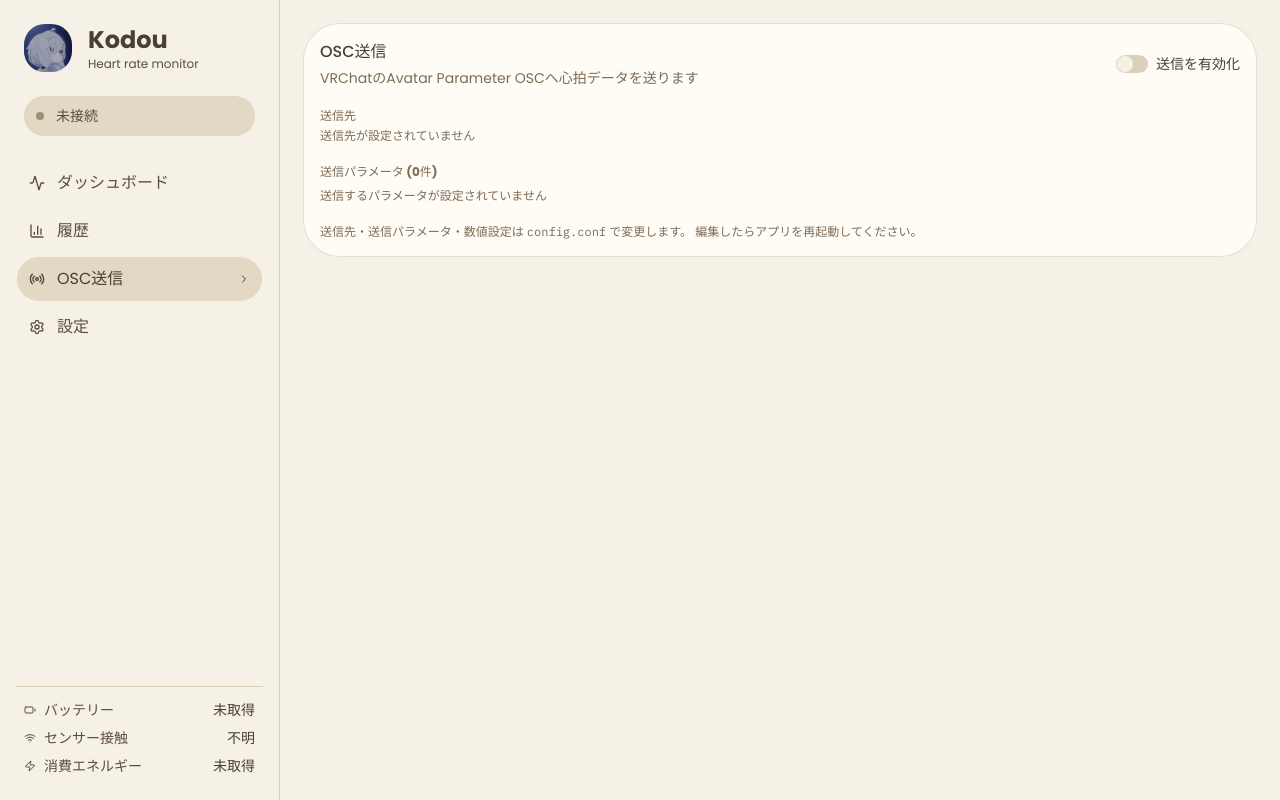
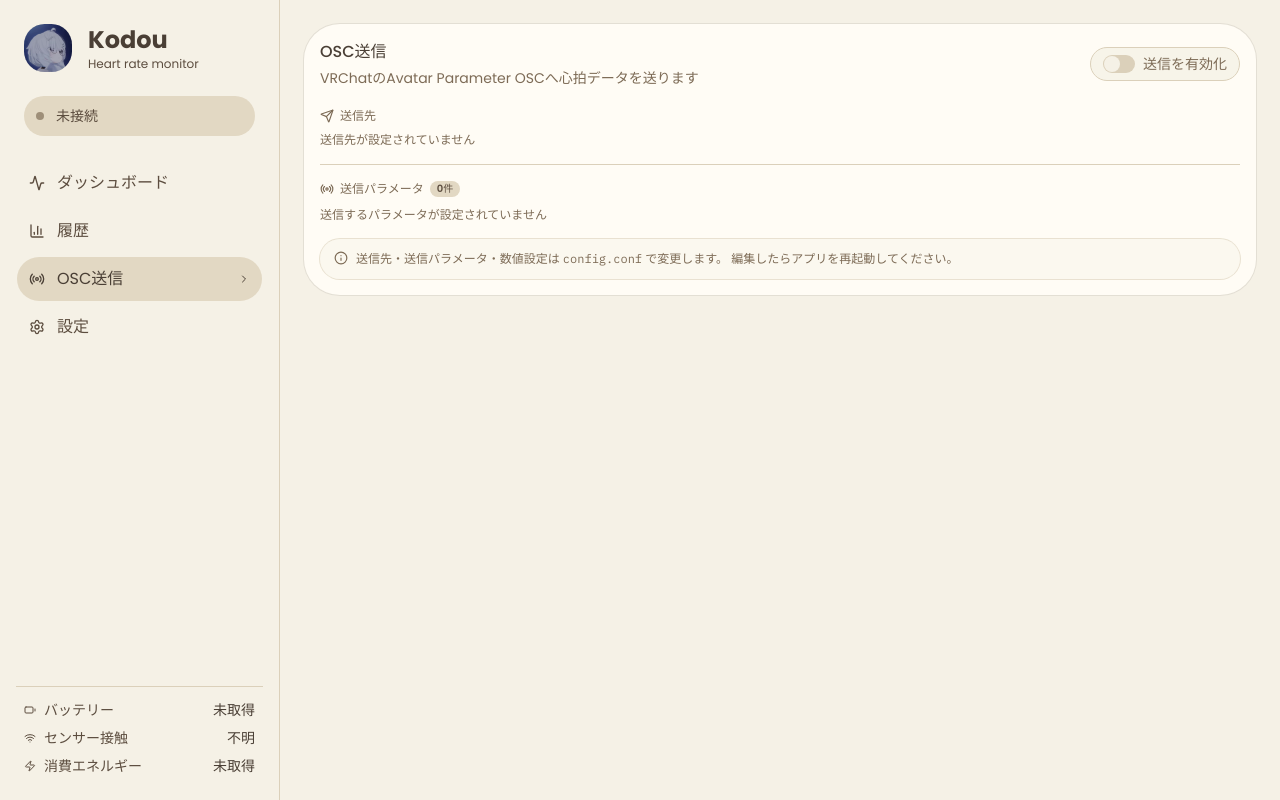
Before and after one commit to Nlkomaru/kodou, a React (Vite) app in the folder app/: page /#/top in a window 1280 px wide. Both pictures are taken after a click on the button "OSC送信". Built offline with nearby package versions, Linux system fonts and the light colour scheme.

Commit message:
💄 Polish OSC panel layout with section headings and spacing

```diff
--- a/app/src/components/osc-panel/osc-panel.tsx
+++ b/app/src/components/osc-panel/osc-panel.tsx
@@ -1,7 +1,9 @@
 import { useAtom, useAtomValue } from "jotai";
+import { Info, type LucideIcon, Radio, Send } from "lucide-react";
 import { Card, CardHeader, CardTitle, CardDescription, CardContent } from "@/components/ui/card";
 import { Badge } from "@/components/ui/badge";
 import { Label } from "@/components/ui/label";
+import { Separator } from "@/components/ui/separator";
 import { Switch } from "@/components/ui/switch";
 import { OSC_PARAM_META } from "@/lib/osc";
 import { activeOscParamsAtom, oscAddressesAtom, oscEnabledAtom, oscTargetsAtom } from "@/state/osc";
@@ -25,17 +27,27 @@ export function OscPanel() {
             <CardTitle className="text-base">OSC送信</CardTitle>
             <CardDescription className="mt-1">VRChatのAvatar Parameter OSCへ心拍データを送ります</CardDescription>
           </div>
-          <Label className="text-sm font-bold">
+          {/* 送信ON/OFFはこのパネル唯一の操作。状態がひと目で分かるよう、
+              有効時はプライマリ色のピルで強調する。 */}
+          <Label
+            className={
+              "flex shrink-0 items-center gap-2 rounded-full border px-3 py-1.5 text-sm font-bold transition-colors " +
+              (enabled
+                ? "border-primary/30 bg-primary/10 text-foreground"
+                : "border-border bg-muted/40 text-muted-foreground")
+            }
+          >
             <Switch checked={enabled} onCheckedChange={(value) => setEnabled(value === true)} />
             送信を有効化
           </Label>
         </div>
       </CardHeader>
-      <CardContent className="flex flex-col gap-5">
-        <div className="grid gap-1">
-          <Label className="text-xs font-bold text-muted-foreground">送信先</Label>
+      <CardContent className="flex flex-col gap-4">
+        {/* 送信先 */}
+        <section className="grid gap-2">
+          <SectionHeading icon={Send} label="送信先" />
           {targets.length > 0 ? (
-            <div className="flex flex-wrap gap-1">
+            <div className="flex flex-wrap gap-1.5">
               {targets.map((target) => (
                 <Badge key={target} variant="secondary" className="font-mono text-xs">
                   {target}
@@ -45,19 +57,27 @@ export function OscPanel() {
           ) : (
             <p className="text-xs text-muted-foreground">送信先が設定されていません</p>
           )}
-        </div>
+        </section>
 
-        <div className="grid gap-2">
-          <Label className="text-xs font-bold text-muted-foreground">
-            送信パラメータ ({activeParams.length}件)
-          </Label>
+        <Separator />
+
+        {/* 送信パラメータ */}
+        <section className="grid gap-2.5">
+          <SectionHeading icon={Radio} label="送信パラメータ" count={activeParams.length} />
           {activeParams.length > 0 ? (
-            <div className="grid gap-2 sm:grid-cols-2">
+            // 角丸が大きいぶん、詰まって見えないよう内側の余白とボックス間隔を広めに取る。
+            <div className="grid gap-2.5 sm:grid-cols-2">
               {activeParams.map((key) => (
-                <div key={key} className="flex flex-col gap-1 rounded-lg bg-muted/20 p-2 ring-1 ring-border">
+                <div
+                  key={key}
+                  className="flex flex-col gap-1.5 rounded-lg bg-muted/30 px-3.5 py-3 ring-1 ring-border/70"
+                >
                   <span className="text-xs font-bold">{LABEL_BY_KEY.get(key) ?? key}</span>
                   {(addresses[key] ?? []).map((address) => (
-                    <code key={address} className="break-all text-[11px] text-muted-foreground">
+                    <code
+                      key={address}
+                      className="break-all text-[11px] leading-relaxed text-muted-foreground"
+                    >
                       {address}
                     </code>
                   ))}
@@ -67,13 +87,32 @@ export function OscPanel() {
           ) : (
             <p className="text-xs text-muted-foreground">送信するパラメータが設定されていません</p>
           )}
+        </section>
+
+        {/* 補足: 設定の変更方法。ヒントであることが伝わるよう控えめなボックスにする。 */}
+        <div className="flex items-start gap-2 rounded-lg bg-muted/20 px-3.5 py-2.5 text-xs leading-relaxed text-muted-foreground ring-1 ring-border/60">
+          <Info className="mt-0.5 size-3.5 shrink-0" aria-hidden="true" />
+          <p>
+            送信先・送信パラメータ・数値設定は <code>config.conf</code> で変更します。
+            編集したらアプリを再起動してください。
+          </p>
         </div>
-
-        <p className="text-xs text-muted-foreground">
-          送信先・送信パラメータ・数値設定は <code>config.conf</code> で変更します。
-          編集したらアプリを再起動してください。
-        </p>
       </CardContent>
     </Card>
   );
 }
+
+// 各セクションの見出し。アイコン＋ラベルで統一し、必要なら件数バッジを添える。
+function SectionHeading({ icon: Icon, label, count }: { icon: LucideIcon; label: string; count?: number }) {
+  return (
+    <div className="flex items-center gap-1.5 text-xs font-bold text-muted-foreground">
+      <Icon className="size-3.5" aria-hidden="true" />
+      {label}
+      {count !== undefined && (
+        <Badge variant="secondary" className="h-4 px-1.5 text-[10px] font-semibold">
+          {count}件
+        </Badge>
+      )}
+    </div>
+  );
+}
```
